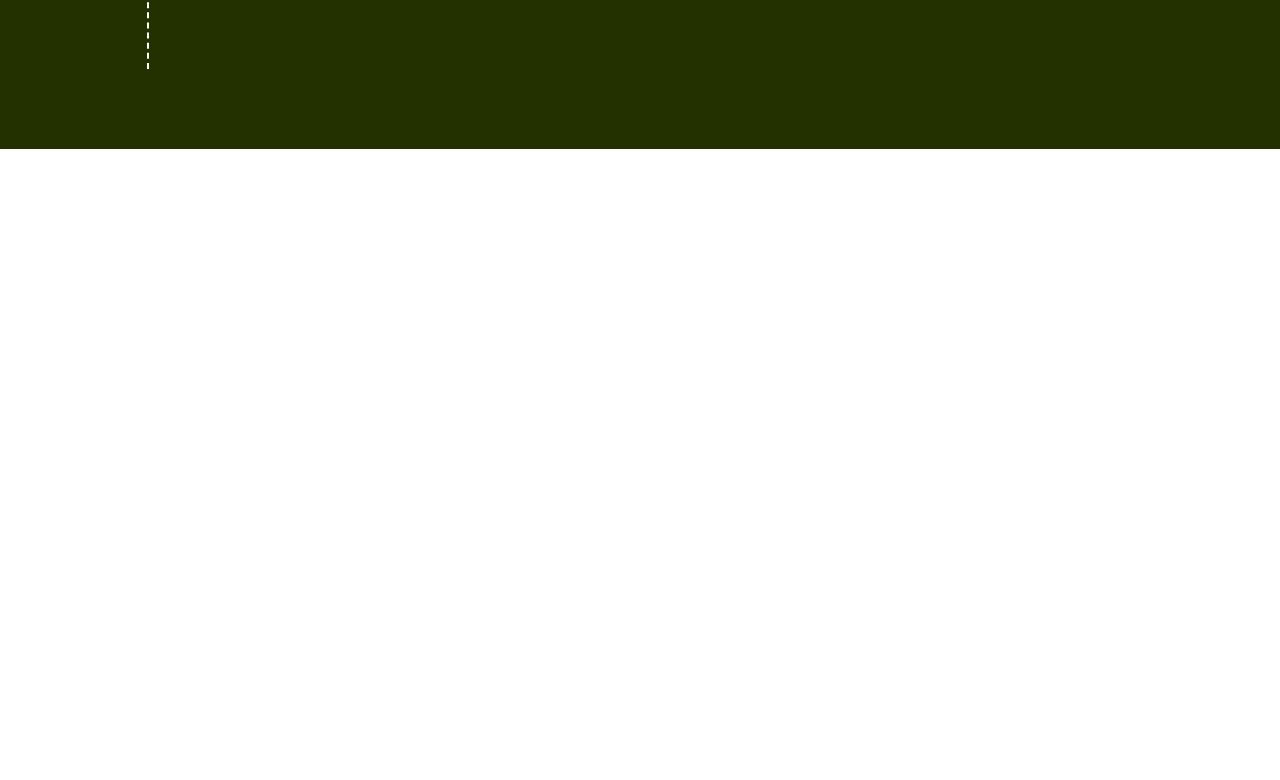
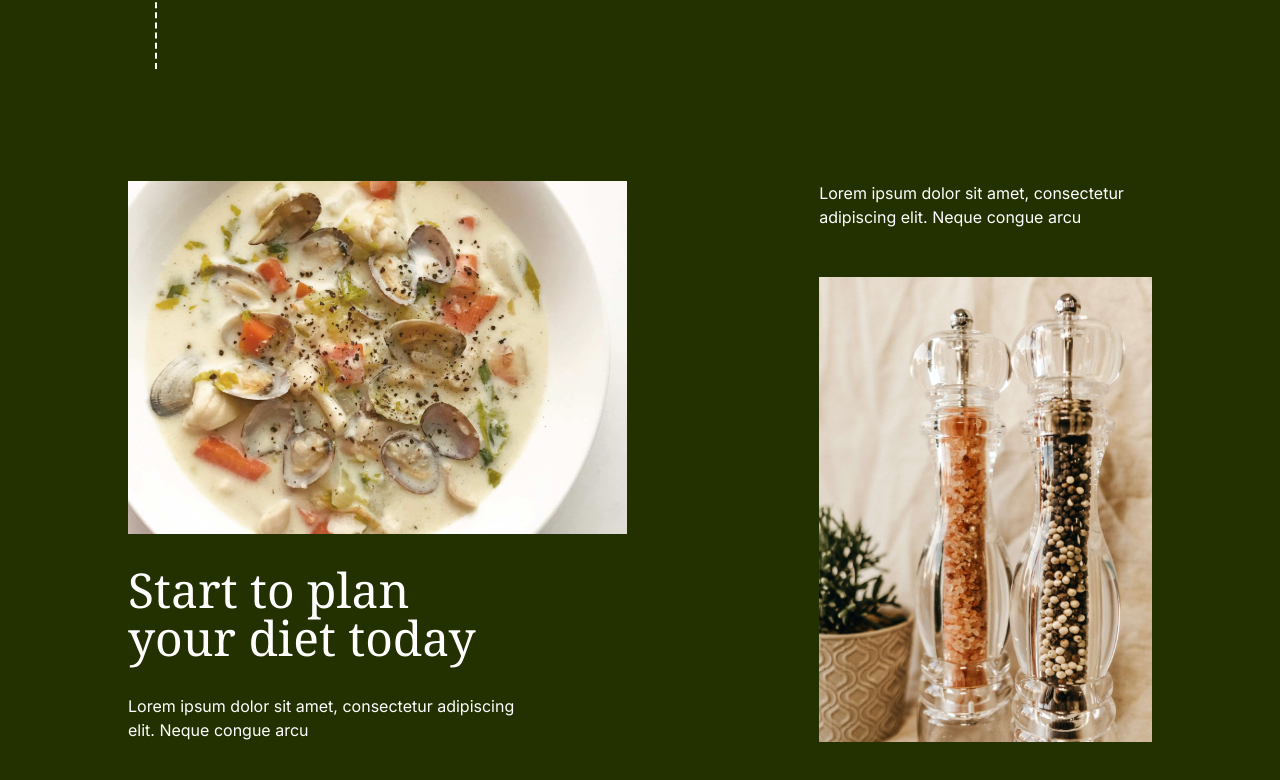
Before and after one commit to hsbysddq/restaurant-reservation, a Next.js app: page /hero in a window 1280 px wide. Shown: the part 980-1760 px from the top of the page. Before the commit the page ends 1129 px from the top, so only its background shows below. Built offline with nearby package versions, Linux system fonts and the light colour scheme.

Commit message:
Edit menu section

```diff
--- a/app/hero/page.tsx
+++ b/app/hero/page.tsx
@@ -25,7 +25,7 @@ const Hero = () => {
       <div className="flex pb-20">
         <div
           style={{ writingMode: "vertical-rl" }}
-          className="flex items-center"
+          className="flex items-center ml-2"
         >
           <div className="font-serif text-4xl pb-4">
             <p>Scroll</p>
@@ -59,6 +59,27 @@ const Hero = () => {
           />
         </div>
       </div>
+
+      <div className="flex mt-8 pb-36">
+        <div className="basis-1/2 mr-48">
+          <Image src="/food1.svg" width={555} height={392} alt="Food" />
+          <h1 className="text-5xl font-serif py-8">
+            Start to plan <br /> your diet today
+          </h1>
+
+          <p>
+            Lorem ipsum dolor sit amet, consectetur adipiscing <br /> elit.
+            Neque congue arcu
+          </p>
+        </div>
+        <div className="basis-2/6">
+          <p className="pb-12">
+            Lorem ipsum dolor sit amet, consectetur adipiscing elit. Neque
+            congue arcu
+          </p>
+          <Image src="/food2.svg" width={356} height={497} alt="Food" />
+        </div>
+      </div>
     </div>
   )
 }
--- /dev/null
+++ b/app/menu/page.tsx
@@ -0,0 +1,7 @@
+import React from "react"
+
+const Menu = () => {
+  return <div>Menu</div>
+}
+
+export default Menu
```
Also changed, not shown: public/food1.svg (added), public/food2.svg (added).
